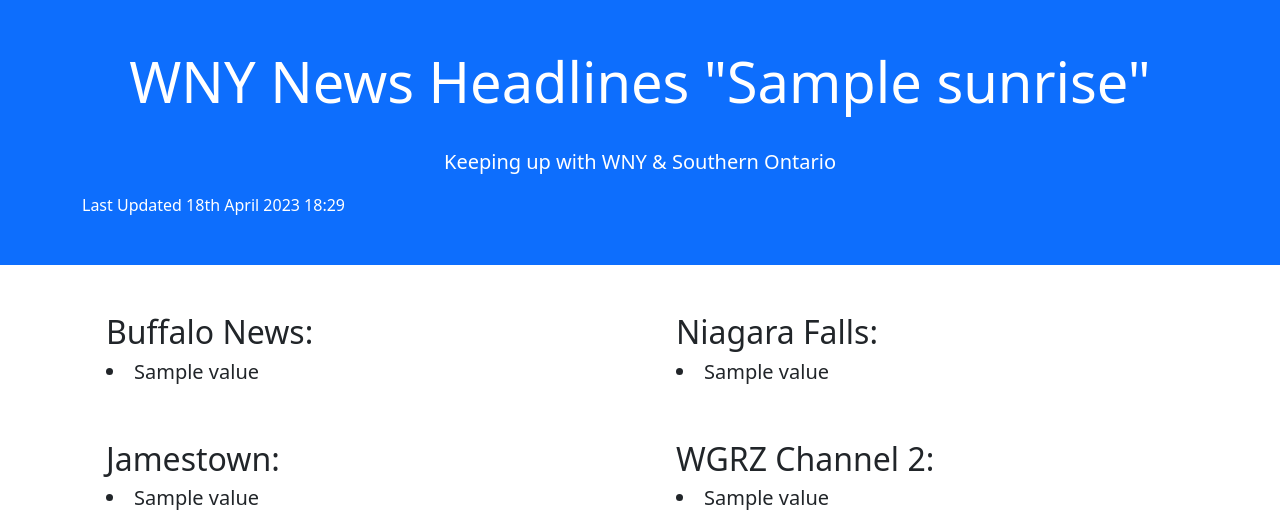
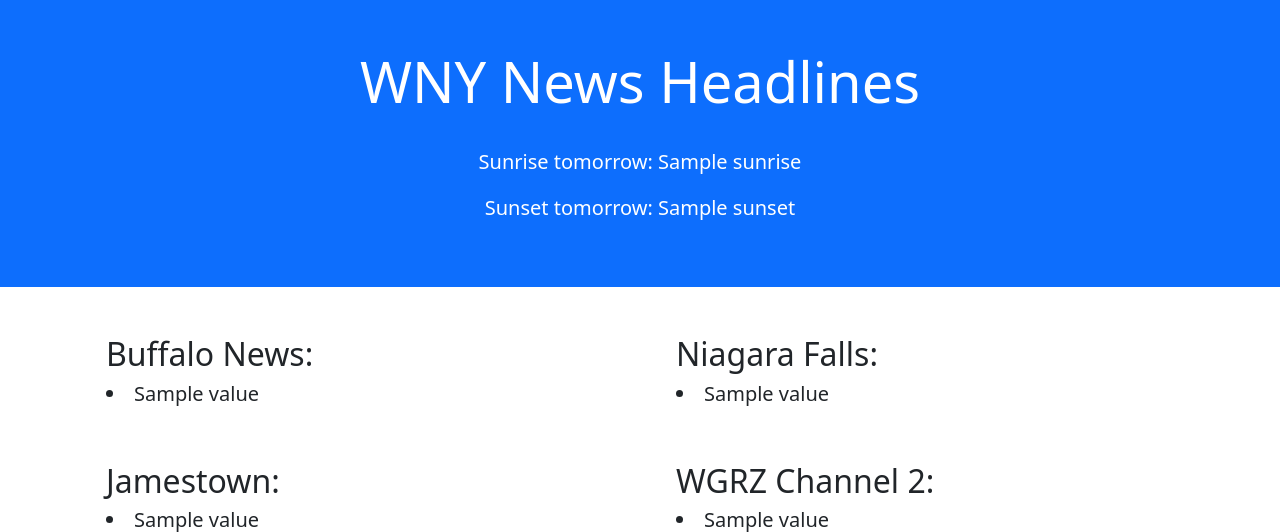
Before and after one commit to Blake-/wny-news, a Django app: template news/templates/index.html in a window 1280 px wide. Shown: the top 532 px of the page. Run offline with Django 3.2, Linux system fonts and the light colour scheme; the template is opened without the code that fills it: most values are stand-ins (such as "Sample title", 1, 10 or a date in 2020).

Commit message:
show sunset and sunrise

```diff
--- a/news/templates/index.html
+++ b/news/templates/index.html
@@ -11,10 +11,12 @@
     <!-- Header -->
     <div class="bg-primary p-5">
         <div class="container text-white">
-            <h2 class="display-4 text-center">WNY News Headlines "{{ sunrise }}"</h2>
+            <h2 class="display-4 text-center">WNY News Headlines</h2>
             <br>
-            <p class="lead text-center">Keeping up with WNY & Southern Ontario</p>
-            Last Updated {% now "jS F Y H:i" %}
+<!--            <p class="lead text-center">Keeping up with WNY & Southern Ontario</p> -->
+<!--            <p class="lead text-center">Last Updated {% now "jS F Y H:i" %}</p> -->
+            <p class="lead text-center">Sunrise tomorrow: {{ sunrise }}</p>
+            <p class="lead text-center">Sunset tomorrow: {{ sunset }}</p>
         </div>
     </div>
     <!-- Header -->
```
Also changed, not shown: news/views.py (+7 -3 lines).
